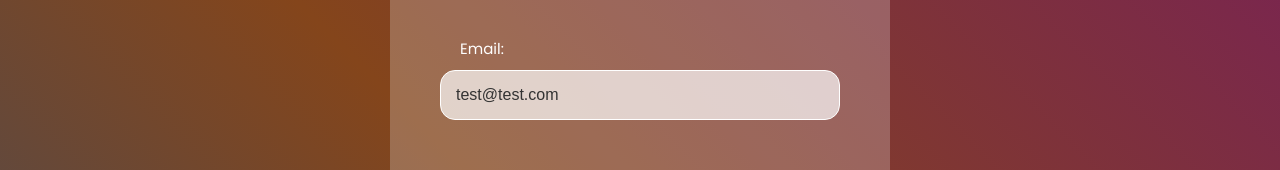
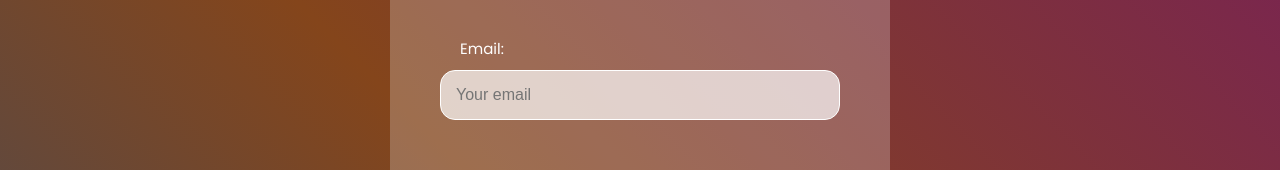
Before and after one commit to Giedrius-Simonavicius/galutinis_praktinis_darbas_giedrius_simonavicius, a React (Vite) app: page / in a window 1280 px wide. Shown: the part 310-480 px from the top of the page. Built offline with nearby package versions, Linux system fonts and the light colour scheme; no server answers.

Commit message:
number validation

```diff
--- a/src/App.jsx
+++ b/src/App.jsx
@@ -10,11 +10,9 @@ import Footer from './components/layout/Footer';
 import NotFoundPage from './pages/NotFoundPage';
 import { useAuthCtx } from './store/AuthProvider';
 import Feedback from './components/ui/feedback/Feedback';
-import Logout from './components/auth/Logout';
 
 function App() {
   const { isLoggedIn } = useAuthCtx();
-  // Logout();
   return (
     <div>
       <Header />
--- a/src/components/auth/LoginForm.jsx
+++ b/src/components/auth/LoginForm.jsx
@@ -9,8 +9,8 @@ function LoginForm({ onUserLogin }) {
   const { isLoading, inactive } = useAuthCtx();
   const formik = useFormik({
     initialValues: {
-      email: 'test@test.com',
-      password: '123456',
+      email: '',
+      password: '',
     },
 
     validationSchema: Yup.object({
--- a/src/components/shops/AddShopForm.jsx
+++ b/src/components/shops/AddShopForm.jsx
@@ -26,7 +26,7 @@ const AddShopForm = ({ onAddShop }) => {
       description: Yup.string().min(6).required('Description is required'),
       shopName: Yup.string().min(4).required('Shop name is required'),
       startYear: Yup.number()
-        .min(1970, 'Must be more or equal to 1970')
+        .min(1970, 'Must be greater or equal to 1970')
         .max(2022, 'Must be less than or equal to 2022')
         .required('Start year is required'),
       town: Yup.string().min(4).required('Town is required'),
```
